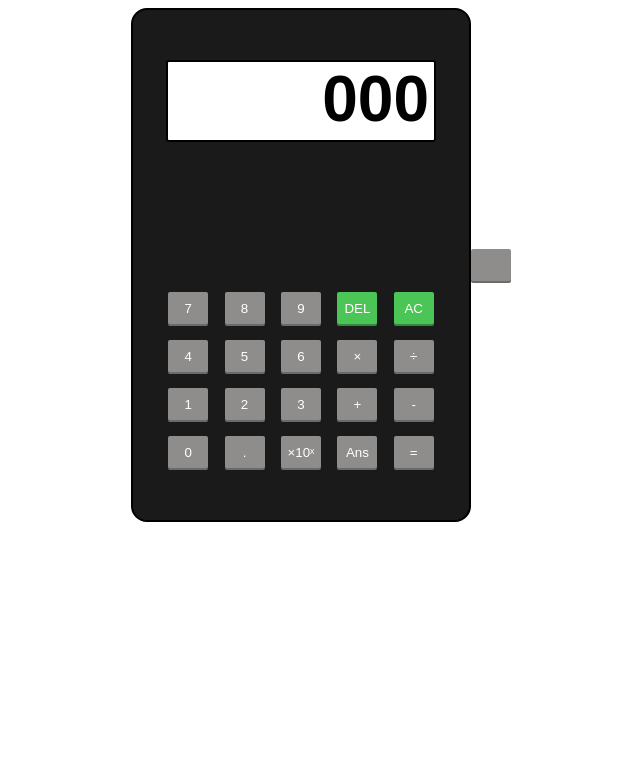
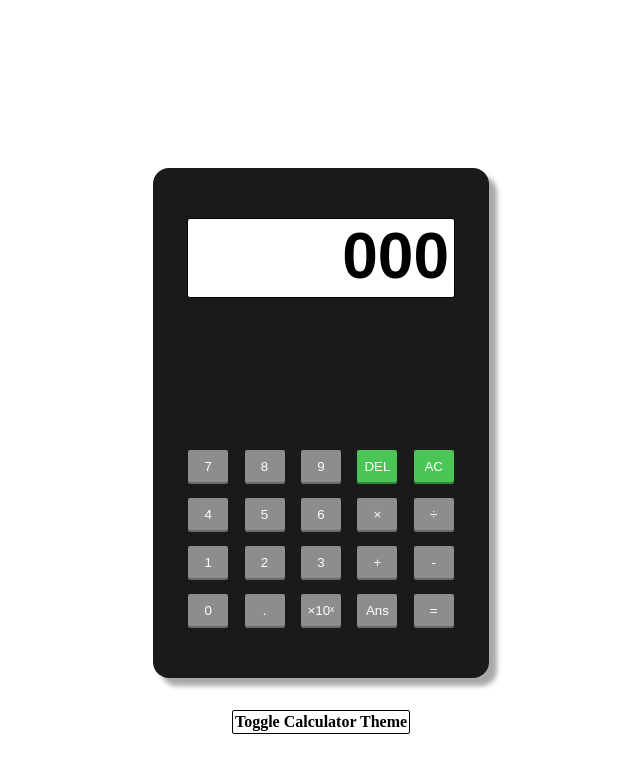
Before and after one commit to huzefazaheer/calculator, a plain HTML site: page index.html in a window 1280 px wide. Shown: the whole page, without its empty margins (319-959 px from the left). Drawn offline with Linux system fonts and the light colour scheme; a web font is replaced by a local one.

Commit message:
Updated CSS

```diff
--- a/index.html
+++ b/index.html
@@ -19,7 +19,9 @@
         ><button>×10ˣ</button><button>Ans</button><button>=</button>
       </div>
     </div>
-    <button class="changecolor"></button>
+    <b class="changecolor">Toggle Calculator Theme</b>
     <p class="debug"></p>
   </body>
 </html>
+
+<!-- TODO: make it work without having to press = -->
--- a/style.css
+++ b/style.css
@@ -10,6 +10,7 @@
 
 body {
   display: flex;
+  flex-direction: column;
   justify-content: center;
   align-items: center;
 }
@@ -17,15 +18,15 @@ body {
 .calculator {
   width: 336px;
   height: 510px;
+  margin-top: 20vh;
   border-radius: 16px;
   background: var(--background-color);
   display: flex;
   flex-direction: column;
   align-items: center;
   justify-content: space-between;
-  border: black 2px solid;
   /* TODO:add proper shadow */
-  box-shadow: 2 2px #666;
+  box-shadow: 8px 8px 5px darkgray;
 }
 
 .calcscreen {
@@ -36,7 +37,7 @@ body {
   margin-top: 50px;
   margin-left: 35px;
   margin-right: 35px;
-  border: black 2px solid;
+  border: black 1px solid;
 }
 
 .calcbtns {
@@ -47,6 +48,14 @@ body {
   margin-left: 35px;
   margin-right: 35px;
   gap: 16px;
+}
+
+.changecolor {
+  margin-top: 2rem;
+  background-color: white;
+  border: black 1px solid;
+  border-radius: 2px;
+  padding: 2px;
 }
 
 button.special {
```
